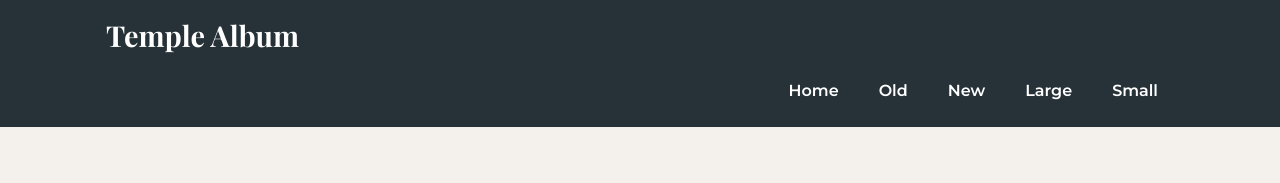
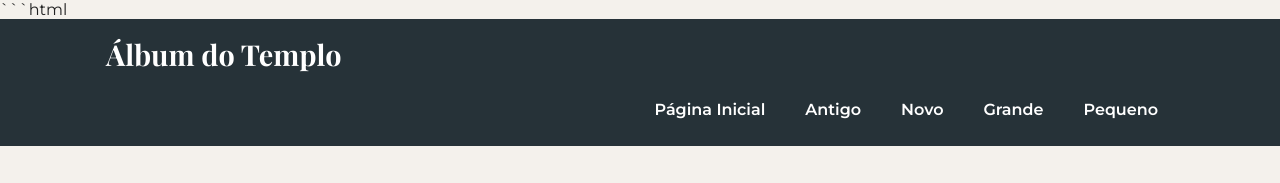
Before and after one commit to juanjaron05-netizen/wdd131, a plain HTML site: page templos.html in a window 1280 px wide. Shown: the top 183 px of the page. Drawn offline with nearby package versions, Linux system fonts and the light colour scheme.

Commit message:
Fix audit requirements

````diff
--- a/templos.html
+++ b/templos.html
@@ -1,3 +1,4 @@
+```html
 <!DOCTYPE html>
 <html lang="en">
 <head>
@@ -26,7 +27,7 @@
         <div class="header-container">
 
             <div class="header-title">
-                <span>Temple Album</span>
+                <span>Álbum do Templo</span>
             </div>
 
             <button id="menu-button" aria-label="Open navigation menu">
@@ -34,11 +35,11 @@
             </button>
 
             <nav id="navigation">
-                <a href="index.html">Home</a>
-                <a href="#">Old</a>
-                <a href="#">New</a>
-                <a href="#">Large</a>
-                <a href="#">Small</a>
+                <a href="index.html">Página Inicial</a>
+                <a href="#">Antigo</a>
+                <a href="#">Novo</a>
+                <a href="#">Grande</a>
+                <a href="#">Pequeno</a>
             </nav>
 
         </div>
@@ -128,3 +129,4 @@
 
 </body>
 </html>
+```
````
Also changed, not shown: imagens/templo1.png, imagens/templo3.png, imagens/templo4.png, imagens/templo6.png, imagens/templo7.png, imagens/templo8.png.
